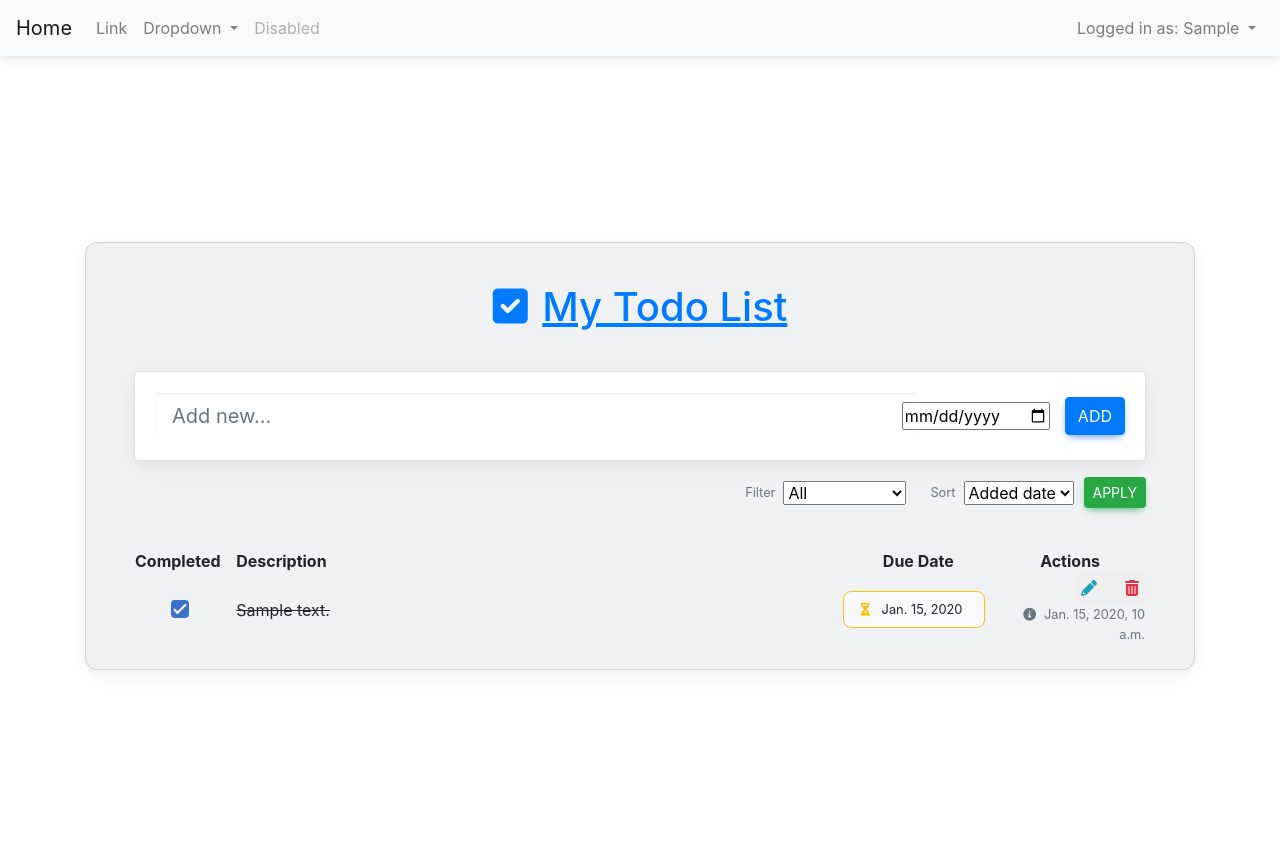
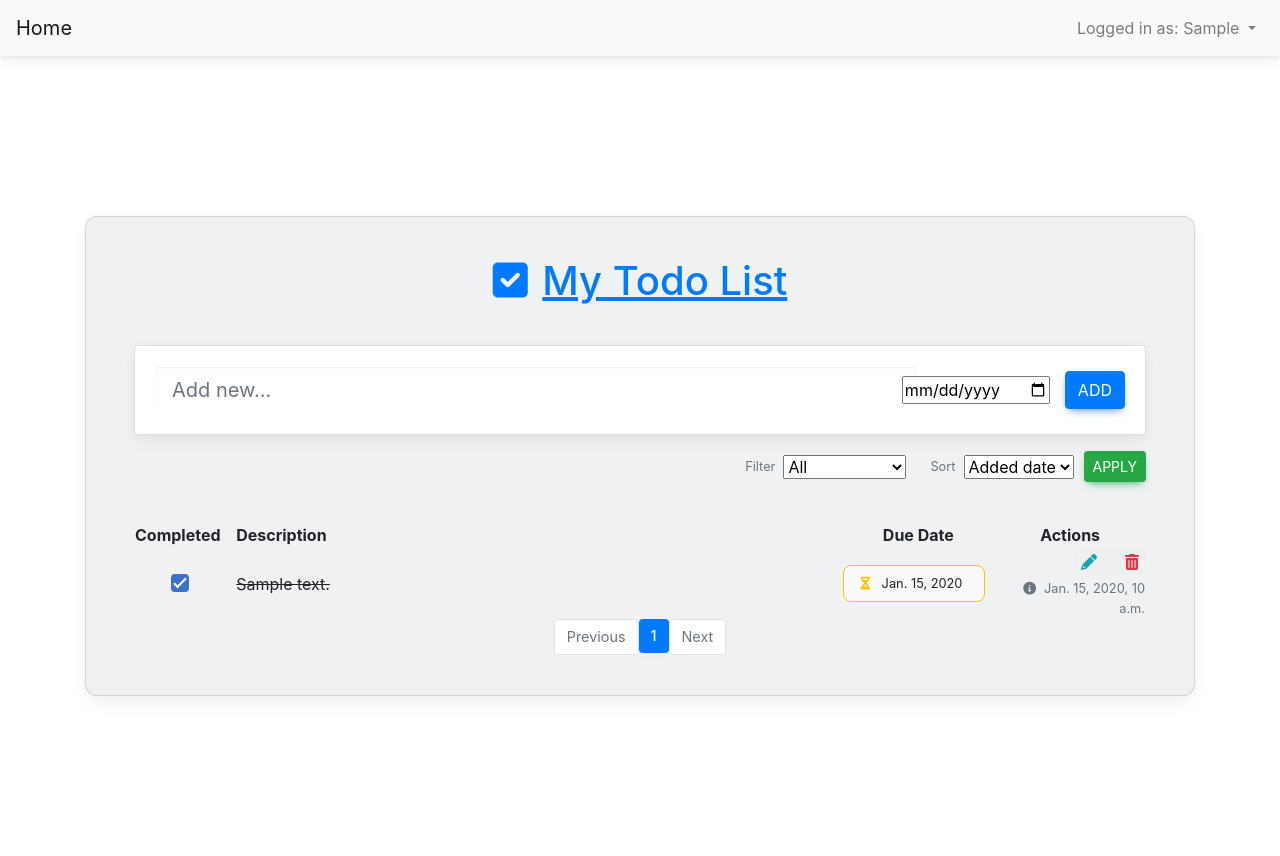
Before and after one commit to Kalebe614/django-tasks, a Django app: page / in a window 1280 px wide. Run offline with Django 4.2, Linux system fonts and the light colour scheme; a user stored in the database is signed in; tables that the repository leaves empty hold one stand-in row (values such as "Sample post"); some libraries are stand-ins or nearby versions.

Commit message:
Create pagination

```diff
--- a/login/templates/account/base.html
+++ b/login/templates/account/base.html
@@ -14,7 +14,7 @@
   <body>
     {% block body %}
 
-<!-- Start Messages Error Form-->
+<!-- Messages Error Form-->
     {% if form.errors %}
     {% for field in form %}
         {% for error in field.errors %}
@@ -31,9 +31,9 @@
       </div>
     {% endfor %}
     {% endif %}
- <!-- Messages error-->
 
-<!--Start Messages -->
+
+<!--Messages -->
    {% if messages %}
 
     {% for message in messages  %}
@@ -55,9 +55,9 @@
       {% endif %}
     {% endfor %}
   {% endif %}
-<!--End Message success-->
 
-    <!--Start Nav-->
+
+    <!--Nav-->
     {% if user.is_authenticated %}
     <div class="width-nav">
     <nav class="navbar navbar-expand-lg navbar-light bg-light">
@@ -68,27 +68,7 @@
       </button>
 
       <div class="collapse navbar-collapse" id="navbarSupportedContent">
-        <ul class="navbar-nav mr-auto">
-
-          <li class="nav-item">
-            <a class="nav-link" href="#">Link</a>
-          </li>
-          <li class="nav-item dropdown">
-            <a class="nav-link dropdown-toggle" href="#" id="navbarDropdown" role="button" data-toggle="dropdown" aria-haspopup="true" aria-expanded="false">
-              Dropdown
-            </a>
-            <div class="dropdown-menu" aria-labelledby="navbarDropdown">
-              <a class="dropdown-item" href="#">Action</a>
-              <a class="dropdown-item" href="#">Another action</a>
-              <div class="dropdown-divider"></div>
-              <a class="dropdown-item" href="#">Something else here</a>
-            </div>
-          </li>
-          <li class="nav-item">
-            <a class="nav-link disabled" href="#">Disabled</a>
-          </li>
-        </ul>
-
+        <ul class="navbar-nav mr-auto"></ul>
 
           <div class="form-inline my-2 my-lg-0">
           <ul class="navbar-nav mr-auto">
@@ -110,7 +90,7 @@
 
     </nav>
   </div>
-    <!--End Nav-->
+
     {% block content %}
     {% endblock %}
     {% endblock %}
--- a/task/static/css/task.css
+++ b/task/static/css/task.css
@@ -32,3 +32,6 @@ input#calendar {
 .form-filter input[type="submit"]{
    margin-left: 10px;
 }
+.pagination{
+   text-align: center;
+}
--- /dev/null
+++ b/task/templates/pagination.html
@@ -0,0 +1,27 @@
+<!--Previous Page-->
+<ul class="pagination justify-content-center">
+    {% if page_obj.has_previous %}
+    <li class="page-item"><a class="page-link" href="?page={{ page_obj.previous_page_number }}">Previous</a></li>
+    {% else %}
+    <li class="page-item disabled"><a class="page-link" href="">Previous</a></li>
+    {% endif %}
+
+    <!--Pages-->
+    {% if page_obj.has_previous %}
+    <li class="page-item"><a class="page-link" href="?page={{ page_obj.previous_page_number }}">{{ page_obj.previous_page_number }}</a></li>
+    {% endif %}
+    <li class="page-item active" aria-current="page">
+       <a class="page-link" href="?page={{ page_obj.number }}">{{ page_obj.number }}</a>
+    </li>
+    {% if page_obj.has_next %}
+    <li class="page-item"><a class="page-link" href="?page={{page_obj.next_page_number}}">{{ page_obj.next_page_number }}</a></li>
+    {% endif %}
+
+    <!--Next Page-->
+    {% if page_obj.has_next %}
+    <li class="page-item"><a class="page-link" href="?page={{ page_obj.next_page_number }}"">Next</a></li>
+    {% else %}
+    <li class="page-item disabled"><a class="page-link" href="">Next</a></li>
+    {% endif %}
+ </ul>
+ <!--End Next Page-->
--- a/task/templates/task.html
+++ b/task/templates/task.html
@@ -4,11 +4,13 @@
 {% block head_title %}{% trans "Home" %}{% endblock head_title %}
 {% block extra_head %}
 <link href="{% static 'css/task.css' %}" rel="stylesheet">
+
 <link href="https://cdnjs.cloudflare.com/ajax/libs/font-awesome/6.0.0/css/all.min.css" rel="stylesheet" />
 <!-- Google Fonts -->
 <link href="https://fonts.googleapis.com/css?family=Roboto:300,400,500,700&display=swap" rel="stylesheet" />
 <!-- MDB -->
 <link href="https://cdnjs.cloudflare.com/ajax/libs/mdb-ui-kit/6.4.0/mdb.min.css" rel="stylesheet"/>
+
 <link href = "https://stackpath.bootstrapcdn.com/bootstrap/4.5.2/css/bootstrap.min.css" rel = "stylesheet" />
 {% endblock extra_head %}
 {% block content %}
@@ -42,7 +44,9 @@
                   <div class="modals">
                      {% include "modals.html" %}
                   </div>
-
+                  <div class="div-pagination">
+                     {% include "pagination.html" %}
+                  </div>
                </div>
             </div>
          </div>
--- a/task/views.py
+++ b/task/views.py
@@ -12,7 +12,7 @@ from .utils import filter_and_order_tasks
 class TaskView(ListView):
     template_name = 'task.html'
     context_object_name = 'tasks'
-
+    paginate_by = 10
 
     def get_context_data(self, **kwargs):
         context = super().get_context_data(**kwargs)
```
